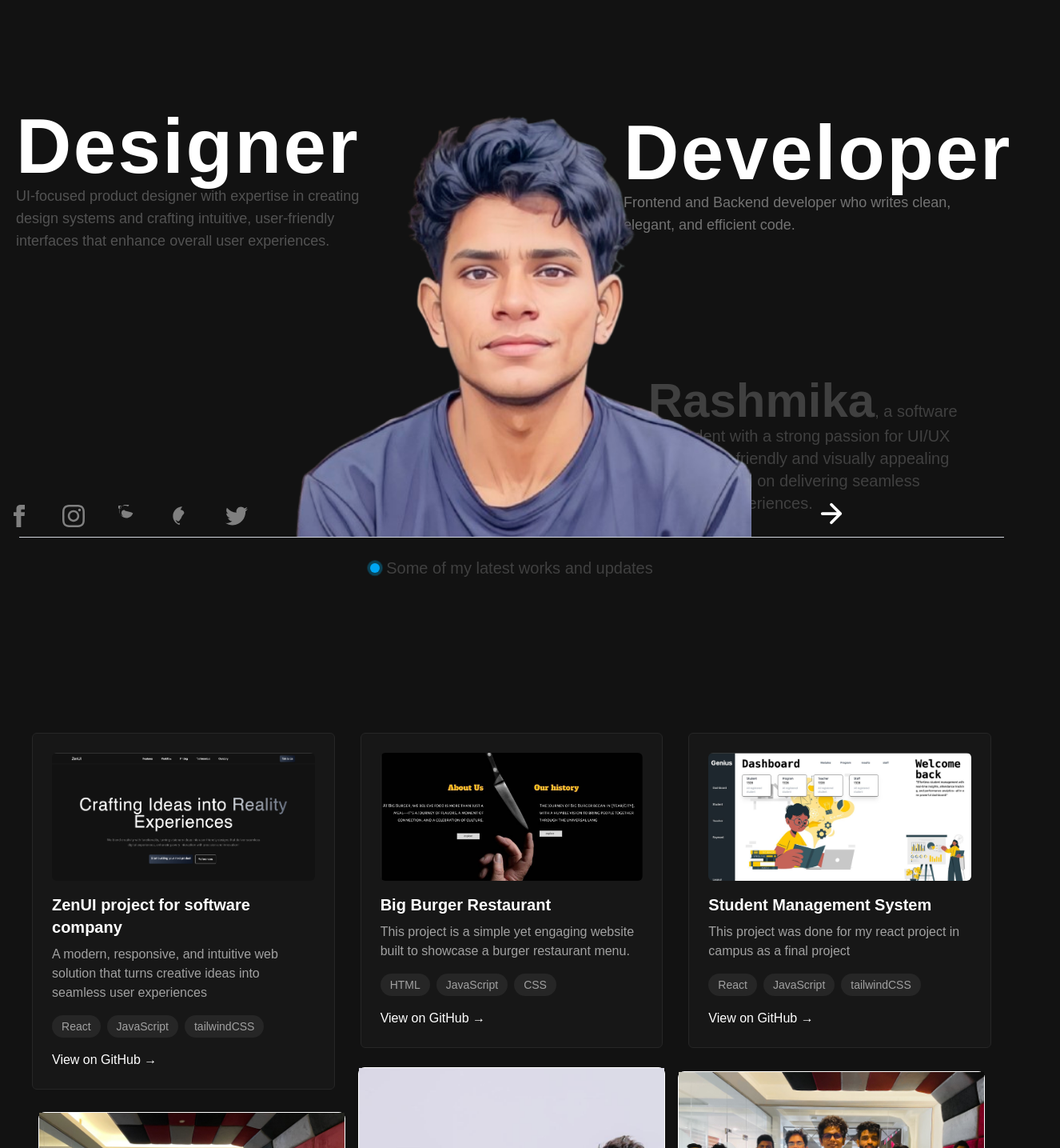
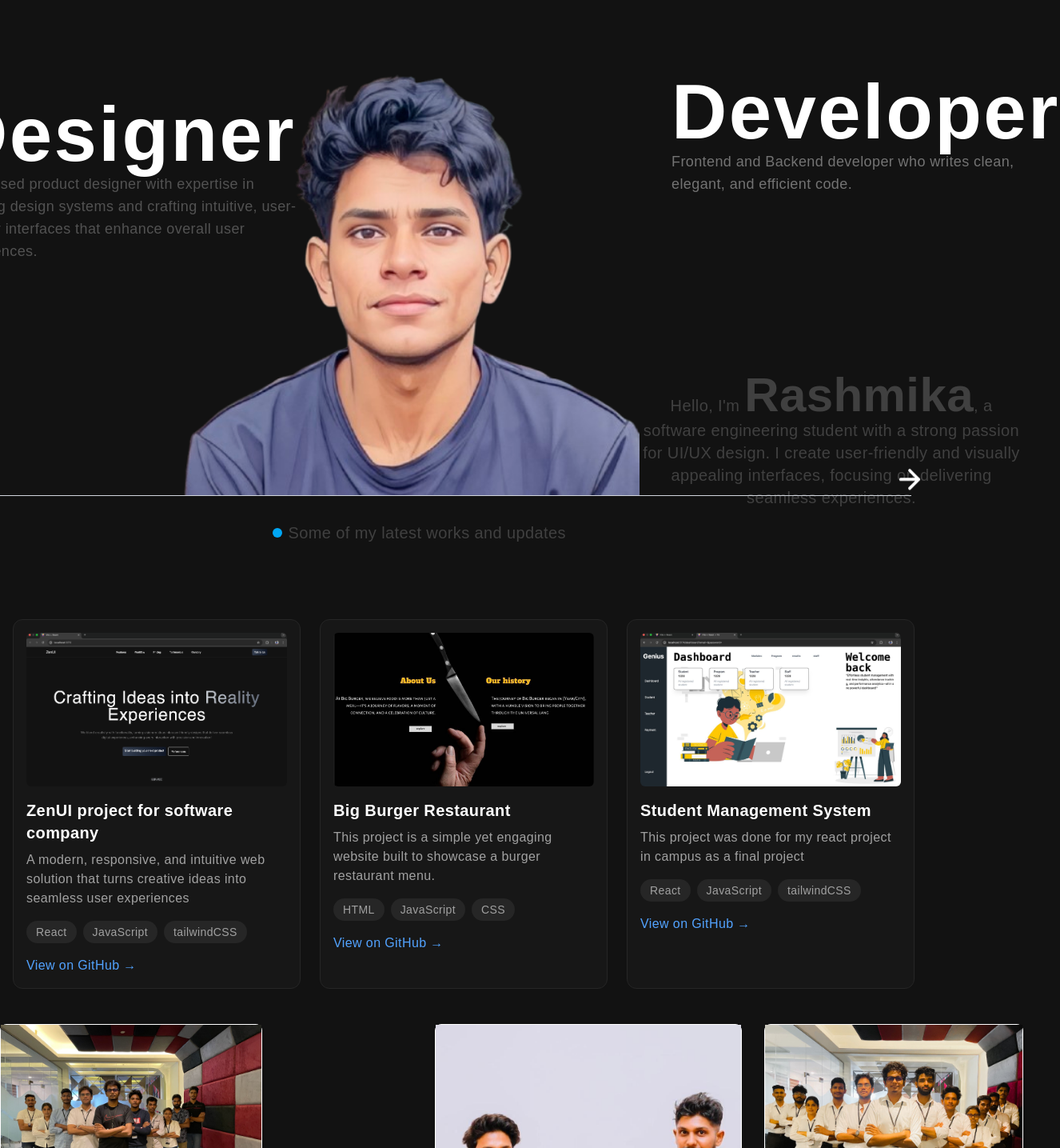
Before and after one commit to rashmikaz/new-portfolio, a React (Vite) app: page / in a window 1280 px wide. Shown: the part 80-1515 px from the top of the page at 80% size, 1326 px wide, since content can reach past the window. Built offline with nearby package versions, Linux system fonts and the light colour scheme.

Commit message:
main sec done

```diff
--- a/src/components/About.jsx
+++ b/src/components/About.jsx
@@ -35,7 +35,7 @@ const Aboutsection = () => {
 </motion.div>
 
 <motion.p
-  className="text-xl text-neutral-700 max-w-3xl mx-auto w-60 relative left-120 bottom-125"
+  className="text-xl text-neutral-700 max-w-3xl mx-auto w-60 absolute left-270 bottom-33"
   initial={{ x: 100, opacity: 0 }}
   animate={{ x: 0, opacity: 1 }}
   transition={{
@@ -49,7 +49,7 @@ const Aboutsection = () => {
 </motion.p>
 
       <motion.div
-  className="relative bottom-260 left-50"
+  className="absolute bottom-33 left-193"
   initial={{ x: -100, opacity: 0 }}
   animate={{ x: 0, opacity: 1 }}
   transition={{
@@ -62,20 +62,20 @@ const Aboutsection = () => {
   <img src={aboutimg1} alt="About Image" className="w-75 mx-auto" />
 </motion.div>
 
-     <div className="border-t border-gray-300 w-full mt-10 relative bottom-255"></div>
+     <div className="border-t border-gray-300 w-full mt-10  absolute bottom-20"></div>
 
-     <div className="relative bottom-120">
+     <div className="absolute top-320 right-150">
       <Skill />
      </div>
 
      <div>
-     <p className="text-xl text-neutral-300 leading-8 w-130 relative left-80 bottom-335">
+     <p className="text-xl text-neutral-300 leading-8 w-130 absolute left-170 top-220 ">
      As a software engineer and product designer, I leverage my expertise in both design and development to create functional, visually appealing web applications. I have hands-on experience with a wide range of technologies including HTML, CSS, JavaScript, React, and Node.js, and I'm constantly expanding my skill set to stay ahead of the latest trends in the industry.
       </p>
      </div>
 
 
-     <div className="relative bottom-270">
+     <div className="absolute top-330">
      <div className="text-center">
         <span className="bg-neutral-900 text-gray-300 rounded-full h-6 text-sm font-medium px-2 py-1 uppercase"
         >
@@ -106,10 +106,14 @@ const Aboutsection = () => {
      </div>
 
 
-      <SkillsChart />
+     <div className="absolute top-550 w-300">
+       <SkillsChart />
+     </div>
 
 
-      <Footer />
+    <div className="absolute top-680">
+        <Footer />
+    </div>
 
     </div>
   );
--- a/src/components/Main.jsx
+++ b/src/components/Main.jsx
@@ -44,9 +44,9 @@ const Main = () => {
   };
 
   return (
-    <div className="flex flex-col items-center lg:mt-18">
+    <div className="container mx-auto px-4 py-12 text-white tracking-wide">
      <motion.div
-      className="w-110 relative right-100 top-15"
+      className="w-110 absolute right-225 top-50"
       initial={{ y: -100, opacity: 0 }}
       animate={{ y: 0, opacity: 1 }}
       transition={{ type: 'spring', stiffness: 100, damping: 10, duration: 2  }}
@@ -58,7 +58,7 @@ const Main = () => {
     </motion.div>
 
     <motion.div
-      className="w-110 relative left-90 bottom-28"
+      className="w-110 absolute left-210 bottom-119"
       initial={{ y: -100, opacity: 0 }}
       animate={{ y: 0, opacity: 1 }}
       transition={{ type: 'spring', stiffness: 100, damping: 10, duration: 2 }}
@@ -70,7 +70,7 @@ const Main = () => {
     </motion.div>
 
     <motion.div
-      className="text-center mt-6 relative left-80 top-10 w-120"
+      className="text-center mt-6 absolute left-200 top-130 w-120"
       initial={{ x: 300, opacity: 0 }} // Starts from right off-screen
       animate={{ x: 0, opacity: 1 }} // Moves to its normal position with full opacity
       transition={{ type: 'spring', stiffness: 100, damping: 15, duration: 2 }} // Smooth animation
@@ -82,7 +82,7 @@ const Main = () => {
     </motion.div>
 
       <motion.div
-      className="mt-8 relative bottom-130"
+      className="mt-8 absolute bottom-25 right-120"
       initial={{ x: 300, opacity: 0 }}
       animate={{ x: 0, opacity: 1 }}
       transition={{ type: 'spring', stiffness: 100, damping: 25, duration: 2 }}
@@ -182,15 +182,15 @@ const Main = () => {
 </div>
 
 
-      <div className="border-t border-gray-300 w-full mt-10 relative bottom-147"></div>
+      <div className="border-t border-gray-300 w-305 mt-10 absolute bottom-25 right-35"></div>
 
-      <Link to="/about" className="mt-6 animate-bounce relative bottom-165 left-100">
+      <Link to="/about" className="mt-6 animate-bounce absolute bottom-25 left-280">
         <svg className="size-9" xmlns="http://www.w3.org/2000/svg" fill="none" viewBox="0 0 24 24" strokeWidth="2.5" stroke="currentColor">
           <path strokeLinecap="round" strokeLinejoin="round" d="M4.5 12h15m-7.5-7.5l7.5 7.5-7.5 7.5" />
         </svg>
       </Link>
 
-      <div className="mt-4 flex items-center space-x-2 relative bottom-160">
+      <div className="mt-4 flex items-center space-x-2 absolute bottom-10 right-143">
         <span className="relative flex size-3">
           <span className="absolute inline-flex h-full w-full animate-ping rounded-full bg-sky-400 opacity-75"></span>
           <span className="relative inline-flex size-3 rounded-full bg-sky-500"></span>
@@ -202,32 +202,49 @@ const Main = () => {
 
       {/* cards */}
 
-      <div ref={projectSectionRef} className="flex flex-wrap justify-center mt-6 relative bottom-120">
+     <div
+  ref={projectSectionRef}
+  className="flex flex-wrap justify-center mt-6 absolute top-[830px] right-30"
+>
+  <div className="grid grid-cols-1 sm:grid-cols-2 lg:grid-cols-3 gap-6 px-4">
   {project.map((project, index) => (
-    <div key={index} className="w-full sm:w-1/2 lg:w-1/3 px-4 py-2">
-      <div className="bg-neutral-900 rounded-md p-6 text-md border border-neutral-800 font-thin">
-        <img src={project.image} alt={project.title} className="w-full h-40 object-cover rounded-md mb-4" />
-        <h3 className="text-xl font-bold my-2 text-white">{project.title}</h3>
-        <p className="text-neutral-400 mb-4">{project.description}</p>
+    <div
+      key={index}
+      className="bg-neutral-900 rounded-xl p-4 border border-neutral-800 hover:shadow-lg hover:shadow-neutral-800 transition-all duration-300 max-w-sm w-full mx-auto"
+    >
+      <img
+        src={project.image}
+        alt={project.title}
+        className="w-full h-48 object-cover rounded-md mb-4"
+      />
+      <h3 className="text-xl font-bold text-white mb-2">{project.title}</h3>
+      <p className="text-neutral-400 mb-4 line-clamp-3">{project.description}</p>
       <div className="flex flex-wrap gap-2 mb-4">
         {project.tags.map((tag, idx) => (
-            <span key={idx} className="px-3 py-1 bg-neutral-800 rounded-full text-sm text-neutral-400">{tag}</span>
+          <span
+            key={idx}
+            className="px-3 py-1 bg-neutral-800 rounded-full text-sm text-neutral-400"
+          >
+            {tag}
+          </span>
         ))}
       </div>
       <a
         href={project.githubLink}
         target="_blank"
         rel="noopener noreferrer"
-          className="text-white-400 font-medium"
+        className="text-blue-400 font-medium hover:underline"
       >
         View on GitHub →
       </a>
     </div>
-    </div>
   ))}
 </div>
+
+</div>
+
       <Card
-      className="max-w-sm relative bottom-115 right-100"
+      className="max-w-sm absolute top-340 right-238"
       imgAlt="Meaningful alt text for an image that is not purely decorative"
       imgSrc={innovesta2023img}
     >
@@ -240,7 +257,7 @@ const Main = () => {
       </Card>
 
       <Card
-      className="max-w-sm relative bottom-243 "
+      className="max-w-sm absolute top-340 left-136 "
       imgAlt="Meaningful alt text for an image that is not purely decorative"
       imgSrc={innovestaimg}
     >
@@ -255,7 +272,7 @@ const Main = () => {
       </Card>
 
        <Card
-      className="max-w-sm relative bottom-410 left-100"
+      className="max-w-sm absolute top-340 left-239"
       imgAlt="Meaningful alt text for an image that is not purely decorative"
       imgSrc={ijseimg}
     >
@@ -269,7 +286,7 @@ const Main = () => {
 
 
 
-     <div className="">
+     <div className="absolute top-520">
      <Footer />
      </div>
 
--- a/src/components/SkillsChart.jsx
+++ b/src/components/SkillsChart.jsx
@@ -13,7 +13,7 @@ const levels = ["Newbie", "Geek", "Ninja", "Jedi"];
 
 const SkillsChart = () => {
   return (
-    <div className="w-full h-[400px] p-6 relative bottom-230 ">
+    <div className="w-full h-[400px] p-6 ">
       <h2 className="text-2xl font-bold relative bottom-15 ">My Random Skills</h2>
       <ResponsiveContainer width="100%" height={350}>
         <BarChart layout="vertical" data={data} margin={{ left: 50 }}>
```
Lines whose indentation alone changed are shown as unchanged.
